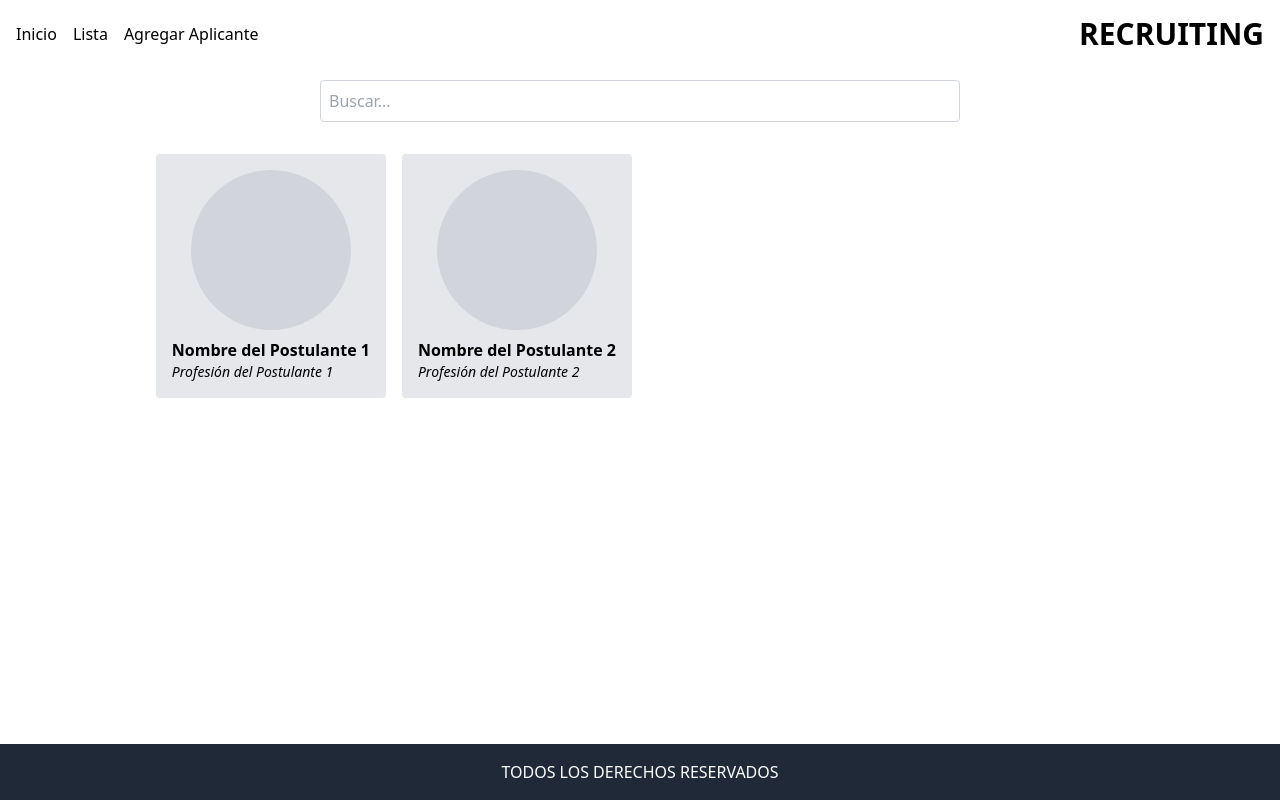
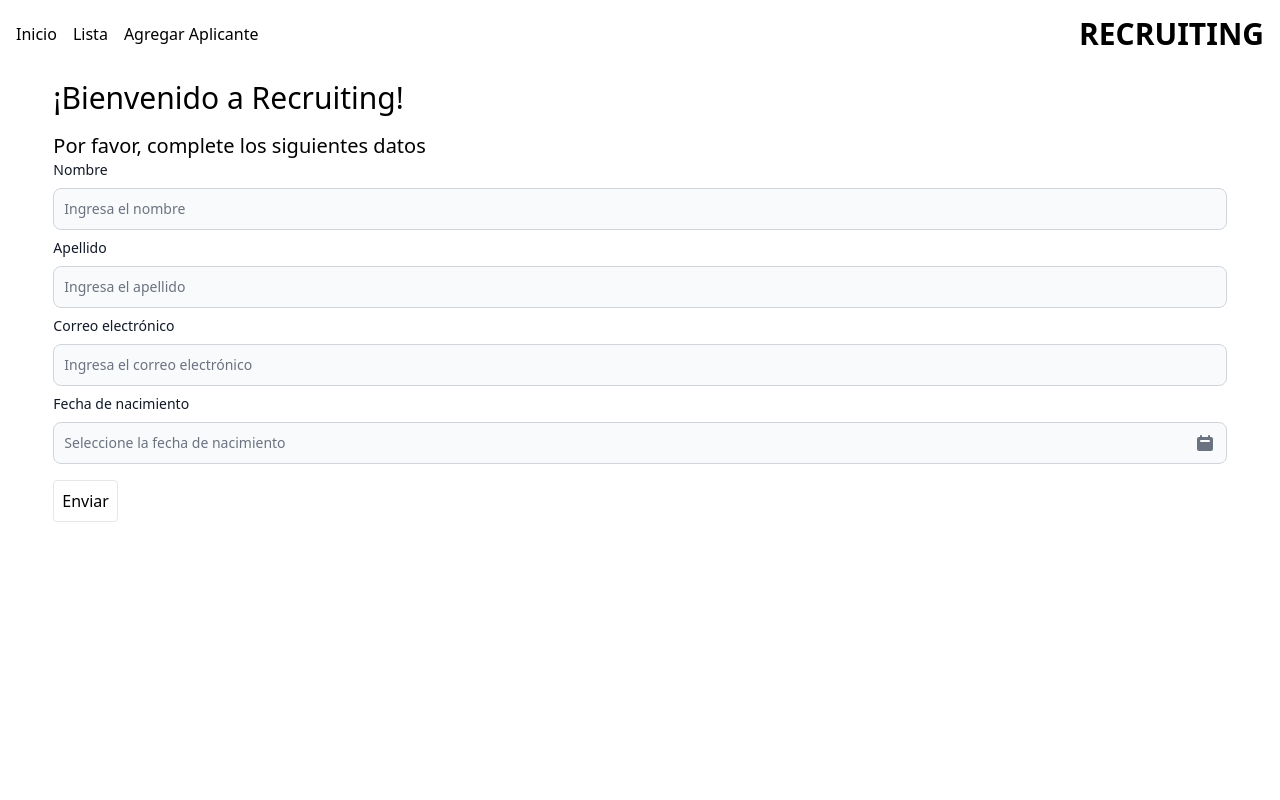
Before and after one commit to gamcode98/challenge-DH, a React (Vite) app in the folder frontend/: page / in a window 1280 px wide. Built offline with nearby package versions, Linux system fonts and the light colour scheme.

Commit message:
add partial form to create applicant

```diff
--- a/frontend/src/App.jsx
+++ b/frontend/src/App.jsx
@@ -1,18 +1,20 @@
 import { Route, Routes } from 'react-router-dom'
 import Header from './pages/header/Header.jsx'
-import Home from "./pages/home/Home.jsx"
+import Home from './pages/home/Home.jsx'
 import ApplicantList from './pages/applicants-list/applicant.jsx'
 import Footer from './pages/footer/Footer.jsx'
 import Applicant from './pages/applicant/applicant.jsx'
+import ApplicantForm from './pages/applicant-form/ApplicantForm.jsx'
 
-function App(){
-  return(
-    <div>
-      <Header/>
-      <ApplicantList/>
-      <Footer/>
-    </div>
-  );
+function App () {
+  return (
+    <Routes>
+      <Route path='/' element={<Header />}>
+        <Route path='/' element={<ApplicantForm />} />
+        {/* <Footer /> */}
+      </Route>
+    </Routes>
+  )
 }
 
-export default App;
+export default App
--- /dev/null
+++ b/frontend/src/components/TextField.jsx
@@ -0,0 +1,30 @@
+import { useController } from 'react-hook-form'
+
+export const TextField = (props) => {
+  const { labelId, labelText, typeOfInput, placeholder } = props
+
+  const { field, fieldState } = useController(props)
+
+  return (
+    <div className='mb-2'>
+
+      <label
+        className='block mb-2 text-sm font-medium text-gray-900 dark:text-white'
+        htmlFor={labelId}
+      >{labelText}
+      </label>
+
+      <input
+        {...field}
+        id={labelId}
+        type={typeOfInput}
+        placeholder={placeholder}
+        className={`bg-gray-50 border border-gray-300 text-gray-900 text-sm rounded-lg focus:ring-blue-500 focus:border-blue-500 block w-full p-2.5 dark:bg-gray-700 dark:border-gray-600 dark:placeholder-gray-400 dark:text-white dark:focus:ring-blue-500 dark:focus:border-blue-500
+        ${fieldState.invalid && 'border-red-500'}`}
+      />
+
+      {fieldState.invalid && <p className='text-red-500 mt-2 text-sm'>{fieldState.error?.message}</p>}
+
+    </div>
+  )
+}
--- /dev/null
+++ b/frontend/src/pages/applicant-form/ApplicantForm.jsx
@@ -0,0 +1,117 @@
+import { useForm } from 'react-hook-form'
+import { yupResolver } from '@hookform/resolvers/yup'
+import { TextField } from '../../components/TextField'
+import Datepicker from 'flowbite-datepicker/Datepicker'
+import '../header/css/header.css'
+import * as yup from 'yup'
+import { useEffect } from 'react'
+
+const schema = yup.object({
+  firstName: yup.string().required('El nombre es requerido'),
+  lastName: yup.string().required('El apellido es requerido'),
+  email: yup.string().email('Ingresa un correo valido').required('El correo es requerido'),
+  cellphone: yup.string().required('El celular es requerido')
+    .matches(/^[0-9]+$/, 'Ingresa solo numeros'),
+  image: yup.string().required('La imagen es requerida')
+}).required()
+
+function ApplicantForm () {
+  const { handleSubmit, control } = useForm({
+    defaultValues: {
+      firstName: '',
+      lastName: ''
+    },
+    resolver: yupResolver(schema),
+    mode: 'onChange'
+  })
+
+  const dobHandler = (e) => {
+    console.log(e.target.value)
+  }
+  useEffect(() => {
+    const datepickerEl = document?.getElementById('datepickerId')
+    // console.log(datepickerEl);
+    if (datepickerEl) {
+      const datePickerInstance = new Datepicker(datepickerEl, {})
+
+      return () => {
+        // Cleanup: Destroy the Datepicker instance
+        datePickerInstance.destroy()
+      }
+    }
+  }, [])
+
+  const onSubmit = data => {
+    console.log({ data })
+  }
+
+  return (
+    <div className='mt-20 w-11/12 mx-auto'>
+      <h2 className='text-3xl mb-4'>¡Bienvenido a Recruiting!</h2>
+      <h3 className='text-xl'>Por favor, complete los siguientes datos</h3>
+      <form onSubmit={handleSubmit(onSubmit)}>
+        <TextField
+          control={control}
+          name='firstName'
+          rules={{ required: true }}
+          labelId='firstName'
+          typeOfInput='text'
+          placeholder='Ingresa el nombre'
+          labelText='Nombre'
+        />
+        <TextField
+          control={control}
+          name='lastName'
+          rules={{ required: true }}
+          labelId='lastName'
+          typeOfInput='text'
+          placeholder='Ingresa el apellido'
+          labelText='Apellido'
+        />
+        <TextField
+          control={control}
+          name='email'
+          rules={{ required: true }}
+          labelId='email'
+          typeOfInput='text'
+          placeholder='Ingresa el correo electrónico'
+          labelText='Correo electrónico'
+        />
+
+        <div>
+          <label htmlFor='datepickerId' className='block mb-2 text-sm font-medium text-gray-900'>Fecha de nacimiento</label>
+          <div className='relative mb-4'>
+            <input
+              datepicker
+              datepicker-autohide
+              type='text'
+              className='bg-gray-50 border border-gray-300 text-gray-900 sm:text-sm rounded-lg focus:ring-blue-500 focus:border-blue-500 block w-full p-2.5'
+              placeholder='Seleccione la fecha de nacimiento'
+              onSelect={(e) => console.log(e.target.value)}
+              id='datepickerId'
+            />
+            <div className='flex absolute inset-y-0 right-0 items-center pr-3 pointer-events-none'>
+              <svg
+                aria-hidden='true'
+                class='w-5 h-5 text-gray-500 dark:text-gray-400'
+                fill='currentColor'
+                viewBox='0 0 20 20'
+                xmlns='http://www.w3.org/2000/svg'
+              >
+                <path
+                  fill-rule='evenodd'
+                  d='M6 2a1 1 0 00-1 1v1H4a2 2 0 00-2 2v10a2 2 0 002 2h12a2 2 0 002-2V6a2 2 0 00-2-2h-1V3a1 1 0 10-2 0v1H7V3a1 1 0 00-1-1zm0 5a1 1 0 000 2h8a1 1 0 100-2H6z'
+                  clip-rule='evenodd'
+                />
+              </svg>
+            </div>
+          </div>
+        </div>
+
+        <button className='border rounded p-2'>Enviar</button>
+      </form>
+    </div>
+  )
+}
+
+export default ApplicantForm
--- a/frontend/src/pages/header/Header.jsx
+++ b/frontend/src/pages/header/Header.jsx
@@ -1,25 +1,27 @@
-import "./css/header.css"
+import './css/header.css'
+import { Outlet } from 'react-router-dom'
 
-function Header() {
+function Header () {
   return (
     <>
-            <header className="fixed top-0 left-0 w-full flex justify-between items-center p-4 bg-white bg-opacity-70">
+      <header className='fixed top-0 left-0 w-full flex justify-between items-center p-4 bg-white bg-opacity-70'>
         <nav>
-                    <ul className="flex">
-                        <li className="mr-4">Inicio</li>
-                        <li className="mr-4">Lista</li>
+          <ul className='flex'>
+            <li className='mr-4'>Inicio</li>
+            <li className='mr-4'>Lista</li>
             <li>Agregar Aplicante</li>
           </ul>
         </nav>
         <div>
           <h1>
-                        <a href="home.html" className="text-3xl text-black font-bold no-underline">
+            <a href='home.html' className='text-3xl text-black font-bold no-underline'>
               RECRUITING
             </a>
           </h1>
         </div>
       </header>
+      <Outlet />
     </>
-    );
+  )
 }
-export default Header;
+export default Header
--- a/frontend/tailwind.config.js
+++ b/frontend/tailwind.config.js
@@ -1,13 +1,16 @@
 /** @type {import('tailwindcss').Config} */
 export default {
   content: [
-    "./index.html",
-    "./src/**/*.{js,ts,jsx,tsx}",
+    './index.html',
+    './src/**/*.{js,ts,jsx,tsx}',
     './pages/**/*.{html,js}',
     './components/**/*.{html,js}',
+    'node_modules/flowbite-react/lib/esm/**/*.js'
   ],
   theme: {
-    extend: {},
+    extend: {}
   },
-  plugins: [],
+  plugins: [
+    require('flowbite/plugin')
+  ]
 }
```
Also changed, not shown: frontend/package.json (+7 -1 lines), frontend/src/pages/applicant-form/applicant-form.jsx (deleted, +0 -10 lines), frontend/index.html (line endings or trailing spaces), 1 other file (tests, documents, lock files or other folders). Lines whose indentation alone changed are shown as unchanged.
